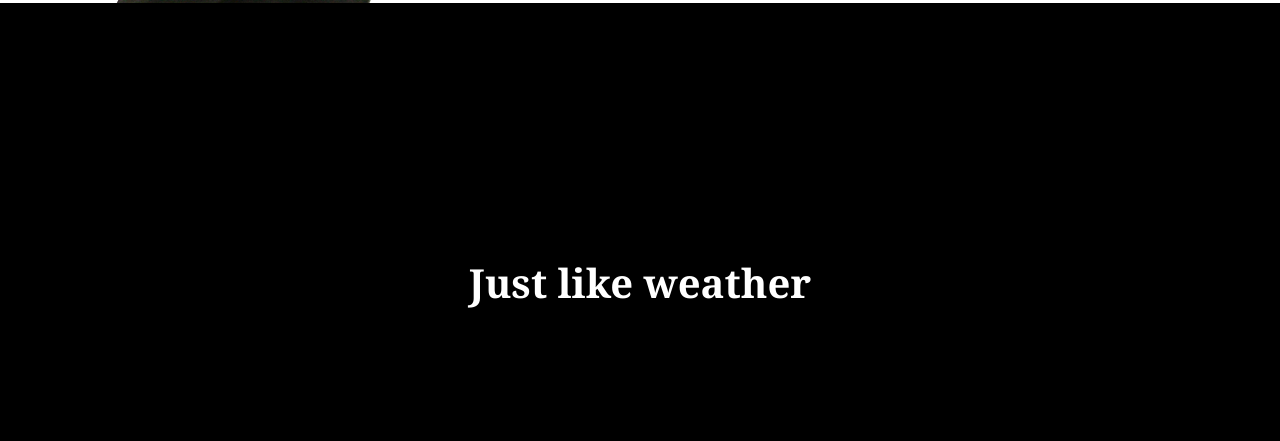
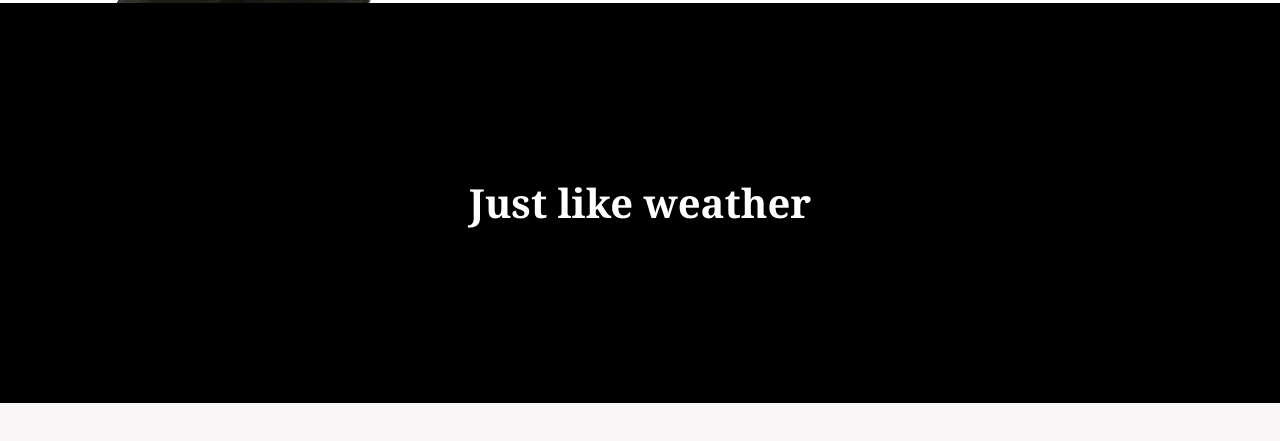
Before and after one commit to kimiakiyasui-2949/mysite-art3, a plain HTML site: page index.html in a window 1280 px wide. Shown: the part 5541-5982 px from the top of the page. After the commit the page ends 5944 px from the top, so only its background shows below. Drawn offline with Linux system fonts and the light colour scheme.

Commit message:
Add files via upload

```diff
--- a/index.html
+++ b/index.html
@@ -232,7 +232,7 @@ section.show { opacity:1; transform:translateY(0); }
 
 /* ===== その他 ===== */
 .subway img { width:100%; height:100%; object-fit:cover; object-position:center; }
-footer { background:black; color:white; min-height:70vh; display:flex; align-items:center; justify-content:center; font-size:40px; font-weight:bold; }
+footer { background:black; color:white; min-height:50vh; display:flex; align-items:center; justify-content:center; font-size:40px; font-weight:bold; }
 .video { width:100%; padding:12px; background-color:#f7f5f5; }
 .works{
   text-decoration: none;
```
